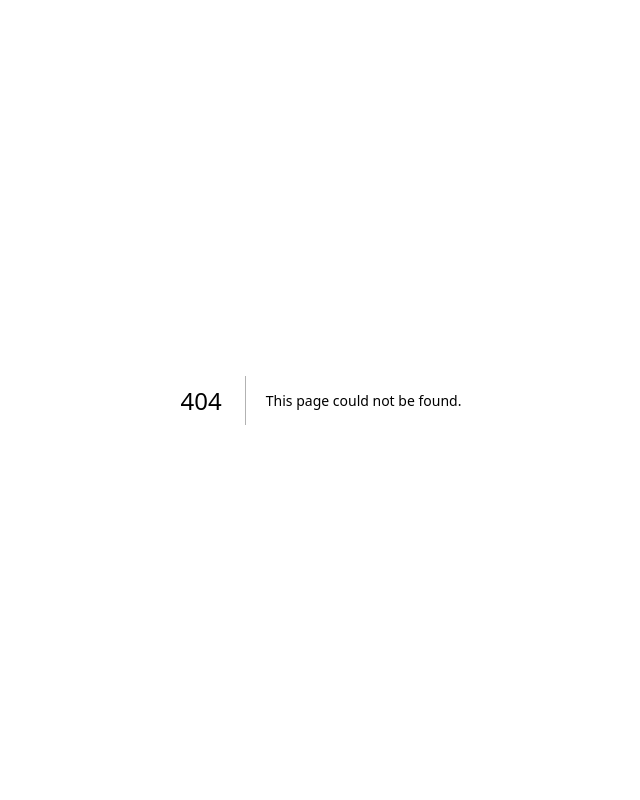
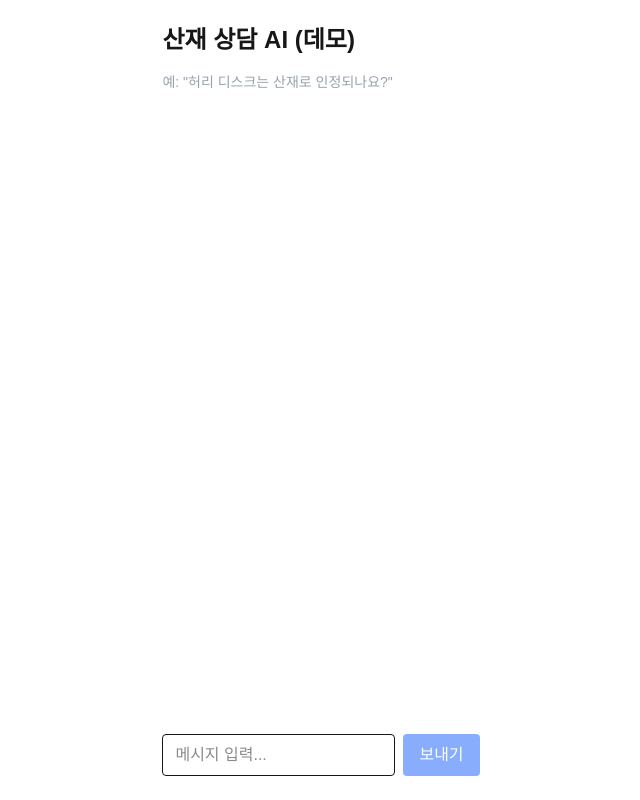
Before and after one commit to barolabor/pj, a Next.js app: page /chat in a window 1280 px wide. Before the commit this address had no page. Shown: the whole page, without its empty margins (319-959 px from the left). Built offline with nearby package versions, Linux system fonts and the light colour scheme.

Commit message:
feat: chat demo working

```diff
--- /dev/null
+++ b/app/api/chat/route.ts
@@ -0,0 +1,17 @@
+import { openai } from "@ai-sdk/openai"
+import { streamText, convertToModelMessages, type UIMessage } from "ai"
+
+export const maxDuration = 30
+
+export async function POST(req: Request) {
+  const { messages }: { messages: UIMessage[] } = await req.json()
+
+  const result = streamText({
+    model: openai("gpt-4o-mini"),
+    system:
+      "당신은 친절한 한국어 AI 어시스턴트입니다. 산업재해보상에 관한 일반 정보를 안내해 주세요. 정확한 판단은 공인노무사 상담을 권유하세요.",
+    messages: convertToModelMessages(messages),
+  })
+
+  return result.toUIMessageStreamResponse()
+}
--- /dev/null
+++ b/app/chat/page.tsx
@@ -0,0 +1,60 @@
+"use client"
+
+import { useChat } from "@ai-sdk/react"
+import { useState } from "react"
+
+export default function ChatPage() {
+  const { messages, sendMessage, status } = useChat()
+  const [input, setInput] = useState("")
+
+  const onSubmit = (e: React.FormEvent) => {
+    e.preventDefault()
+    if (!input.trim()) return
+    sendMessage({ text: input })
+    setInput("")
+  }
+
+  const isBusy = status === "streaming" || status === "submitted"
+
+  return (
+    <main className="max-w-2xl mx-auto p-6 min-h-screen flex flex-col">
+      <h1 className="text-2xl font-bold mb-4">산재 상담 AI (데모)</h1>
+
+      <div className="flex-1 space-y-3 mb-6 overflow-auto">
+        {messages.length === 0 && (
+          <p className="text-gray-400 text-sm">예: "허리 디스크는 산재로 인정되나요?"</p>
+        )}
+        {messages.map((m) => (
+          <div
+            key={m.id}
+            className={`p-3 rounded ${m.role === "user" ? "bg-blue-100" : "bg-gray-100"}`}
+          >
+            <div className="text-xs text-gray-500 mb-1">{m.role === "user" ? "나" : "AI"}</div>
+            <div className="whitespace-pre-wrap">
+              {m.parts?.map((part: any, i: number) =>
+                part.type === "text" ? <span key={i}>{part.text}</span> : null
+              )}
+            </div>
+          </div>
+        ))}
+      </div>
+
+      <form onSubmit={onSubmit} className="flex gap-2">
+        <input
+          className="flex-1 border rounded px-3 py-2"
+          value={input}
+          onChange={(e) => setInput(e.target.value)}
+          placeholder="메시지 입력..."
+          disabled={isBusy}
+        />
+        <button
+          type="submit"
+          className="bg-blue-600 text-white px-4 py-2 rounded disabled:opacity-50"
+          disabled={isBusy || !input.trim()}
+        >
+          보내기
+        </button>
+      </form>
+    </main>
+  )
+}
--- a/app/page.tsx
+++ b/app/page.tsx
@@ -1,65 +1,16 @@
-import Image from "next/image";
+import Link from "next/link"
 
 export default function Home() {
   return (
-    <div className="flex flex-col flex-1 items-center justify-center bg-zinc-50 font-sans dark:bg-black">
-      <main className="flex flex-1 w-full max-w-3xl flex-col items-center justify-between py-32 px-16 bg-white dark:bg-black sm:items-start">
-        <Image
-          className="dark:invert"
-          src="/next.svg"
-          alt="Next.js logo"
-          width={100}
-          height={20}
-          priority
-        />
-        <div className="flex flex-col items-center gap-6 text-center sm:items-start sm:text-left">
-          <h1 className="max-w-xs text-3xl font-semibold leading-10 tracking-tight text-black dark:text-zinc-50">
-            To get started, edit the page.tsx file.
-          </h1>
-          <p className="max-w-md text-lg leading-8 text-zinc-600 dark:text-zinc-400">
-            Looking for a starting point or more instructions? Head over to{" "}
-            <a
-              href="https://vercel.com/templates?framework=next.js&utm_source=create-next-app&utm_medium=appdir-template-tw&utm_campaign=create-next-app"
-              className="font-medium text-zinc-950 dark:text-zinc-50"
-            >
-              Templates
-            </a>{" "}
-            or the{" "}
-            <a
-              href="https://nextjs.org/learn?utm_source=create-next-app&utm_medium=appdir-template-tw&utm_campaign=create-next-app"
-              className="font-medium text-zinc-950 dark:text-zinc-50"
-            >
-              Learning
-            </a>{" "}
-            center.
-          </p>
-        </div>
-        <div className="flex flex-col gap-4 text-base font-medium sm:flex-row">
-          <a
-            className="flex h-12 w-full items-center justify-center gap-2 rounded-full bg-foreground px-5 text-background transition-colors hover:bg-[#383838] dark:hover:bg-[#ccc] md:w-[158px]"
-            href="https://vercel.com/new?utm_source=create-next-app&utm_medium=appdir-template-tw&utm_campaign=create-next-app"
-            target="_blank"
-            rel="noopener noreferrer"
-          >
-            <Image
-              className="dark:invert"
-              src="/vercel.svg"
-              alt="Vercel logomark"
-              width={16}
-              height={16}
-            />
-            Deploy Now
-          </a>
-          <a
-            className="flex h-12 w-full items-center justify-center rounded-full border border-solid border-black/[.08] px-5 transition-colors hover:border-transparent hover:bg-black/[.04] dark:border-white/[.145] dark:hover:bg-[#1a1a1a] md:w-[158px]"
-            href="https://nextjs.org/docs?utm_source=create-next-app&utm_medium=appdir-template-tw&utm_campaign=create-next-app"
-            target="_blank"
-            rel="noopener noreferrer"
-          >
-            Documentation
-          </a>
-        </div>
-      </main>
-    </div>
-  );
+    <main className="min-h-screen flex flex-col items-center justify-center gap-6 p-8">
+      <h1 className="text-4xl font-bold">산재 상담 AI</h1>
+      <p className="text-gray-600 text-lg">근로자를 위한 AI 산업재해보상 상담 (데모)</p>
+      <Link
+        href="/chat"
+        className="bg-blue-600 text-white px-8 py-4 rounded-lg font-semibold hover:bg-blue-700 text-lg"
+      >
+        챗 시작하기 →
+      </Link>
+    </main>
+  )
 }
--- a/package.json
+++ b/package.json
@@ -9,6 +9,9 @@
     "lint": "eslint"
   },
   "dependencies": {
+    "@ai-sdk/openai": "^3.0.53",
+    "@ai-sdk/react": "^3.0.170",
+    "ai": "^6.0.168",
     "next": "16.2.4",
     "react": "19.2.4",
     "react-dom": "19.2.4"
```
Also changed, not shown: 1 other file (tests, documents, lock files or other folders).
